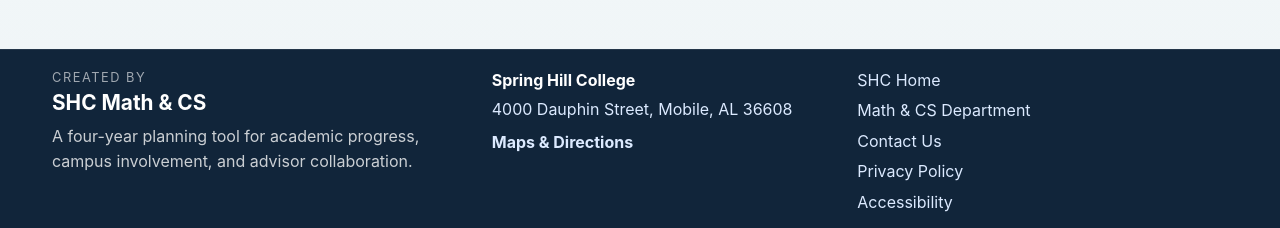
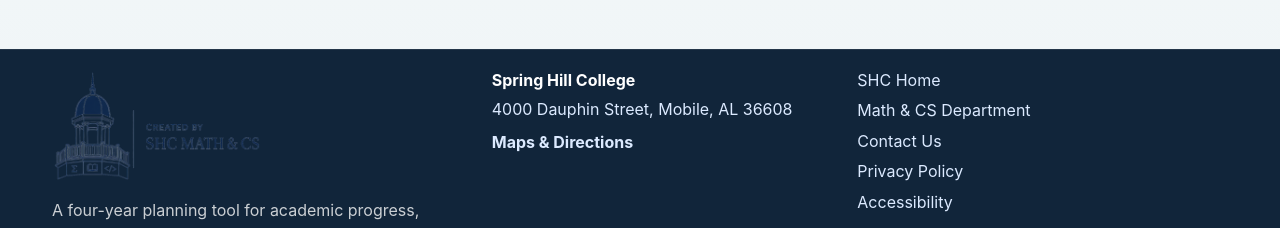
Before and after one commit to priyojitpalit/aim-academic-involvement-map, a plain HTML site: page index.html in a window 1280 px wide. Shown: the part 751-979 px from the top of the page. Drawn offline with Linux system fonts and the light colour scheme; no server answers.

Commit message:
Add files via upload

```diff
--- a/index.html
+++ b/index.html
@@ -21,8 +21,19 @@
   <footer class="site-footer" aria-label="Spring Hill College site information">
     <div class="site-footer__inner">
       <div class="site-footer__brand">
-        <p class="site-footer__eyebrow">Created by</p>
-        <h2 class="site-footer__title">SHC Math &amp; CS</h2>
+        <a
+          class="site-footer__logo-link"
+          href="https://www.shc.edu/academics/department-of-math-and-computer-science/"
+          target="_blank"
+          rel="noopener noreferrer"
+          aria-label="Visit the Spring Hill College Department of Mathematics and Computer Science"
+        >
+          <img
+            class="site-footer__logo"
+            src="./assets/shc-math-cs-credit.png"
+            alt="Created by SHC Math and Computer Science"
+          />
+        </a>
         <p class="site-footer__description">A four-year planning tool for academic progress, campus involvement, and advisor collaboration.</p>
       </div>
 
--- a/styles.css
+++ b/styles.css
@@ -347,6 +347,24 @@ tr:last-child td { border-bottom: 0; }
   gap: 1.25rem 2rem;
   align-items: start;
 }
+
+.site-footer__logo-link {
+  display: inline-block;
+  max-width: 100%;
+}
+.site-footer__logo {
+  display: block;
+  width: min(290px, 100%);
+  height: auto;
+  max-height: 112px;
+  object-fit: contain;
+  object-position: left center;
+  margin: 0 0 .75rem;
+  opacity: .92;
+}
+.site-footer__logo-link:hover .site-footer__logo {
+  opacity: 1;
+}
 .site-footer__eyebrow { margin: 0 0 .3rem; font-size: .8rem; letter-spacing: .12em; text-transform: uppercase; color: rgba(255,255,255,.6); }
 .site-footer__title { margin: 0 0 .55rem; font-size: 1.3rem; color: #fff; }
 .site-footer__description { margin: 0; line-height: 1.6; color: rgba(255,255,255,.78); }
```
